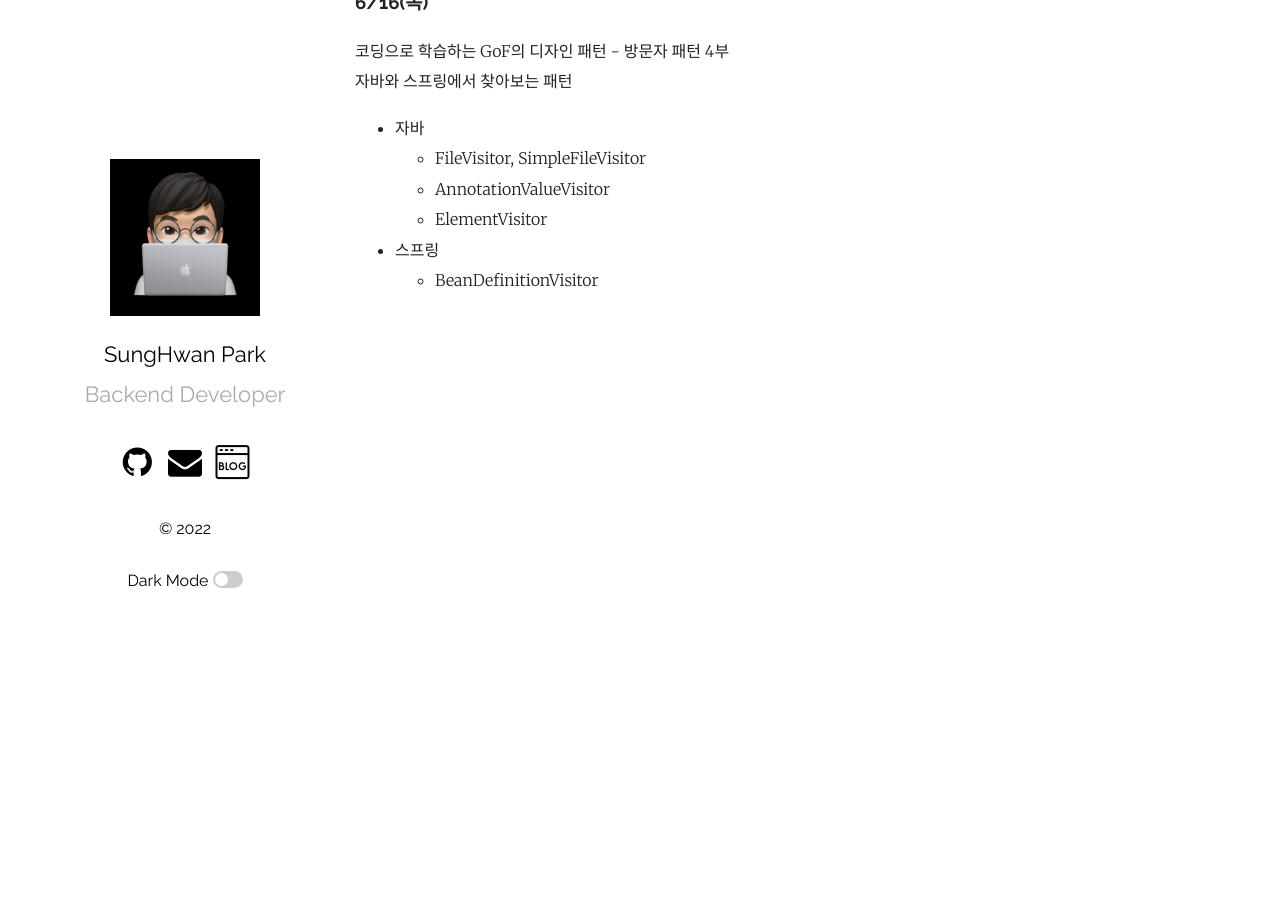
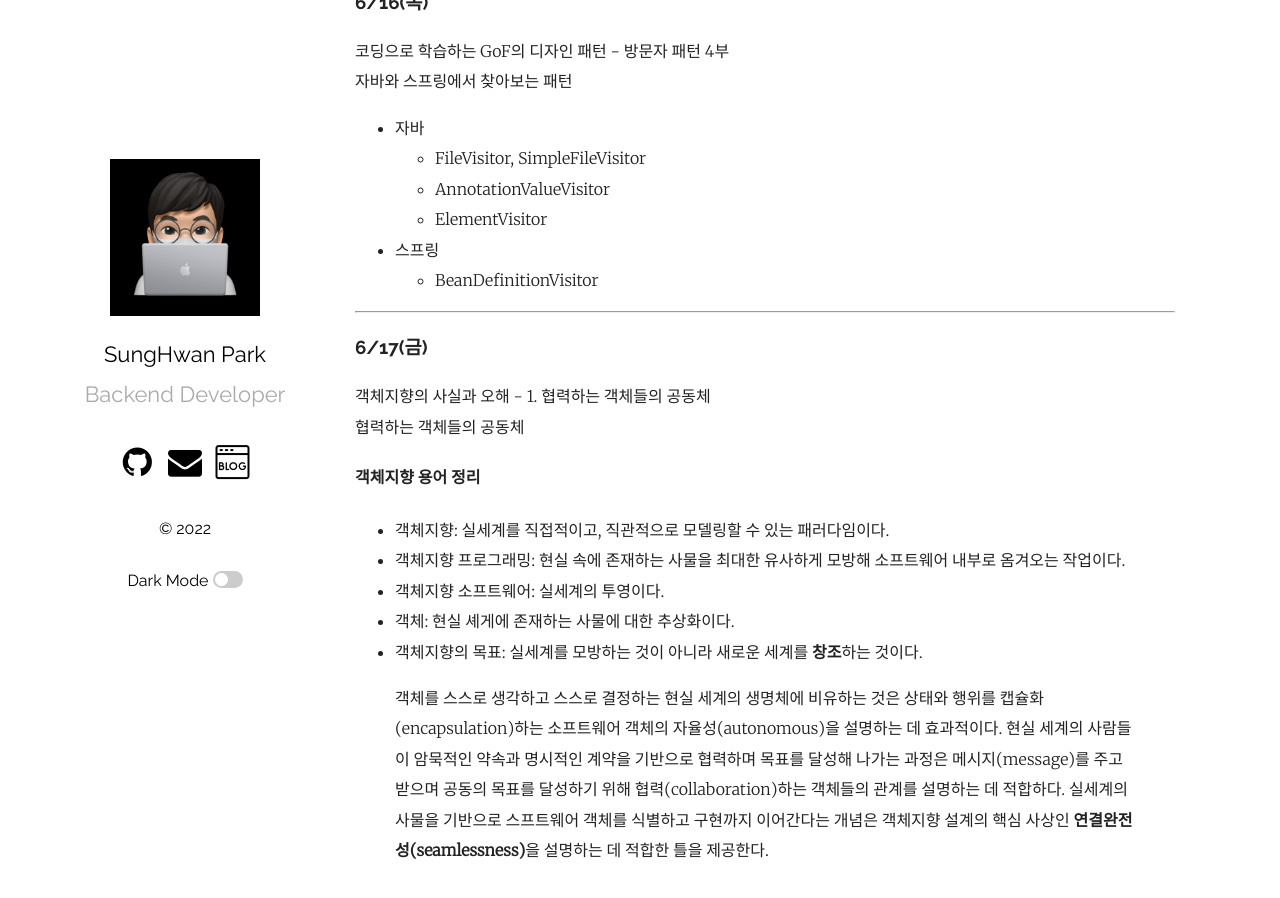
Before and after one commit to park0219/park0219.github.io, a Jekyll site: the page built from _posts/2022-06-01-6월TIL.markdown, in a window 1280 px wide and 900 px high, scrolled down 14245 px. Built offline with Jekyll 4.4.1, drawn with Linux system fonts in a browser that asks for light colours; comment, search, counter and statistics services are not loaded.

Commit message:
feat: 2022-06-17 TIL 추가

```diff
--- a/_posts/2022-06-01-6월TIL.markdown
+++ b/_posts/2022-06-01-6월TIL.markdown
@@ -666,3 +666,20 @@ public class Client {
     -   ElementVisitor
 -   스프링
     -   BeanDefinitionVisitor
+
+---
+
+### 6/17(금)
+
+객체지향의 사실과 오해 - 1. 협력하는 객체들의 공동체<br/>
+협력하는 객체들의 공동체
+
+#### 객체지향 용어 정리
+
+-   객체지향: 실세계를 직접적이고, 직관적으로 모델링할 수 있는 패러다임이다.
+-   객체지향 프로그래밍: 현실 속에 존재하는 사물을 최대한 유사하게 모방해 소프트웨어 내부로 옴겨오는 작업이다.
+-   객체지향 소프트웨어: 실세계의 투영이다.
+-   객체: 현실 셰게에 존재하는 사물에 대한 추상화이다.
+-   객체지향의 목표: 실세계를 모방하는 것이 아니라 새로운 세계를 **창조**하는 것이다.
+
+> 객체를 스스로 생각하고 스스로 결정하는 현실 세계의 생명체에 비유하는 것은 상태와 행위를 캡슐화(encapsulation)하는 소프트웨어 객체의 자율성(autonomous)을 설명하는 데 효과적이다. 현실 세계의 사람들이 암묵적인 약속과 명시적인 계약을 기반으로 협력하며 목표를 달성해 나가는 과정은 메시지(message)를 주고받으며 공동의 목표를 달성하기 위해 협력(collaboration)하는 객체들의 관계를 설명하는 데 적합하다. 실세계의 사물을 기반으로 스프트웨어 객체를 식별하고 구현까지 이어간다는 개념은 객체지향 설계의 핵심 사상인 **연결완전성(seamlessness)**을 설명하는 데 적합한 틀을 제공한다.
```
